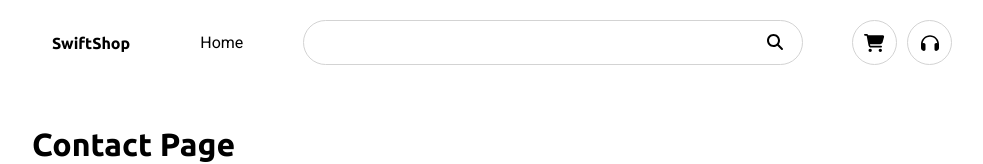
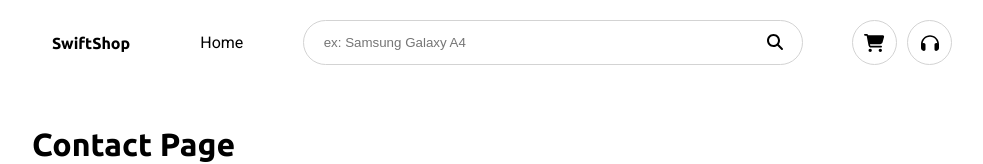
Before and after one commit to richiebotteri/frontend-frameworks-ca, a React (Vite) app: page /ContactPage in a window 1280 px wide. Shown: the top 164 px of the page, without its empty margins (148-1131 px from the left). Built offline with nearby package versions, Linux system fonts and the light colour scheme.

Commit message:
refactor header component

```diff
--- a/src/components/Layout/Header/Container.styled.jsx
+++ b/src/components/Layout/Header/Container.styled.jsx
@@ -47,14 +47,3 @@ export const LogoSearch = styled.div`
   ${flex.row};
   ${flex.justifyBetween};
 `;
-
-export const Search = styled.div`
-  ${flex.row};
-  ${flex.alignItemsCenter};
-  position: relative;
-  width: 100%;
-  max-width: 500px;
-  @media ${mediaQuery.tabletMd} {
-    ${flex.justifyBetween};
-  }
-`;
--- a/src/components/Layout/Header/SearchBar.styled.jsx
+++ b/src/components/Layout/Header/SearchBar.styled.jsx
@@ -1,10 +1,23 @@
 import styled from "styled-components";
+import * as flex from "../../../styles/flex.styles";
+import mediaQuery from "../../../styles/breakpoint";
+
+export const Form = styled.form`
+  ${flex.row};
+  ${flex.alignItemsCenter};
+  position: relative;
+  width: 100%;
+  max-width: 500px;
+  @media ${mediaQuery.tabletMd} {
+    ${flex.justifyBetween};
+  }
+`;
 
 export const InputEl = styled.input`
   border-radius: 40px;
   border: 1px solid lightgray;
   height: 45px;
-  padding-left: 8px;
+  padding-left: 20px;
   width: inherit;
 `;
 
--- a/src/components/Layout/Header/index.jsx
+++ b/src/components/Layout/Header/index.jsx
@@ -10,10 +10,19 @@ import { MenuToggleButton } from "./MenuToggleButton.styled";
 
 export default function Header() {
   const [menuToggle, setMenuToggle] = useState(false);
+  const [searchQuery, setSearchQuery] = useState("");
 
   function toggleMenuOnClick() {
     menuToggle === false ? setMenuToggle(true) : setMenuToggle(false);
   }
+
+  function onSearchFormChange(event) {
+    const searchInput = event.target;
+    const inputSearchQuery = searchInput.value;
+    setSearchQuery(inputSearchQuery);
+  }
+
+  console.log(searchQuery);
 
   return (
     <Container.Header>
@@ -31,12 +40,16 @@ export default function Header() {
             </Nav.Li>
           </Nav.Ul>
         </Nav.Nav>
-        <Container.Search>
-          <Search.InputEl />
+        <Search.Form onChange={onSearchFormChange} query={searchQuery}>
+          <Search.InputEl
+            type="text"
+            name="search"
+            placeholder="ex: Samsung Galaxy A4"
+          />
           <Search.IconEl>
             <FontAwesomeIcon icon={Icon.faMagnifyingGlass} />
           </Search.IconEl>
-        </Container.Search>
+        </Search.Form>
         <Container.IconLinks>
           <IconLink.Cart href="/CartPage">
             <FontAwesomeIcon icon={Icon.faCartShopping} />
```
